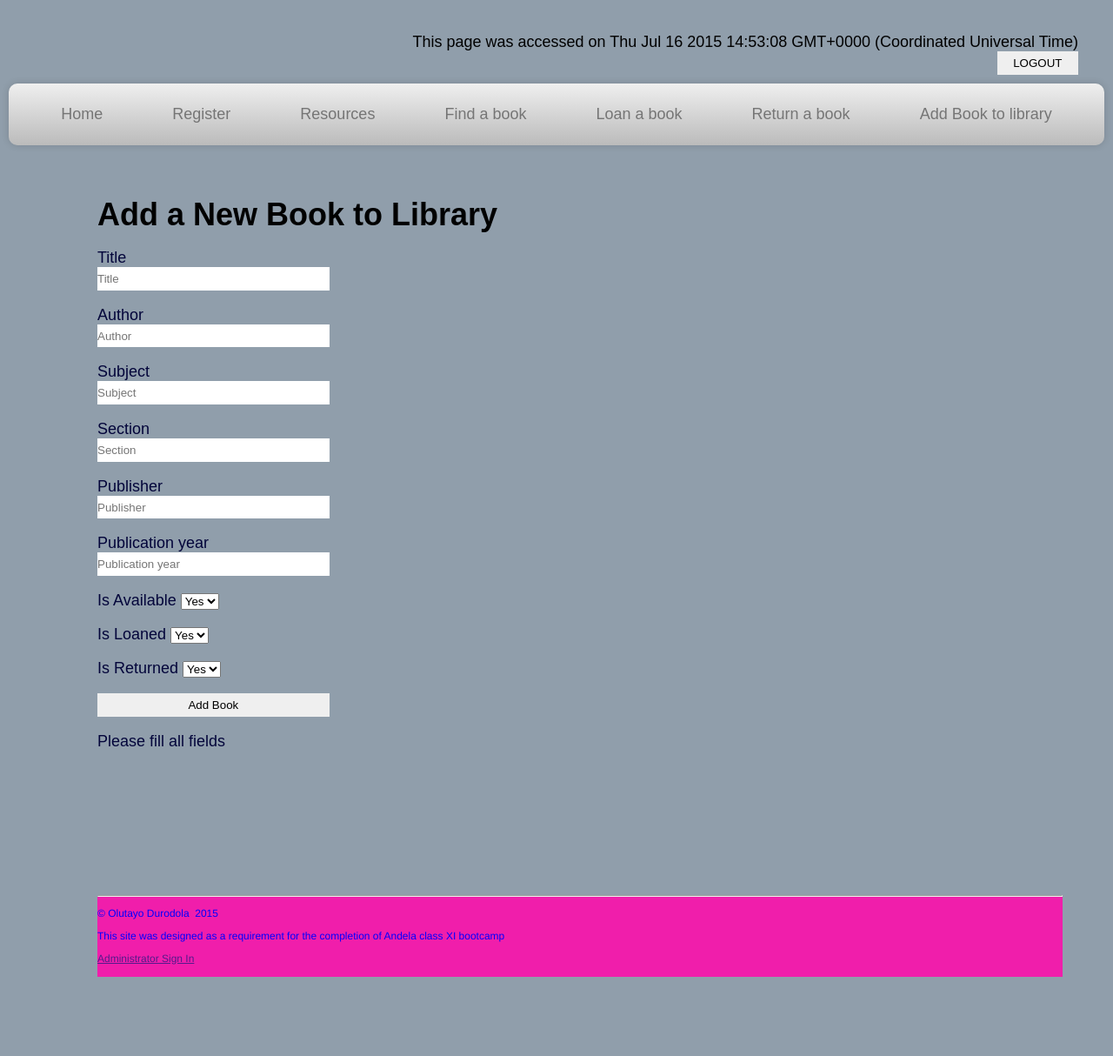
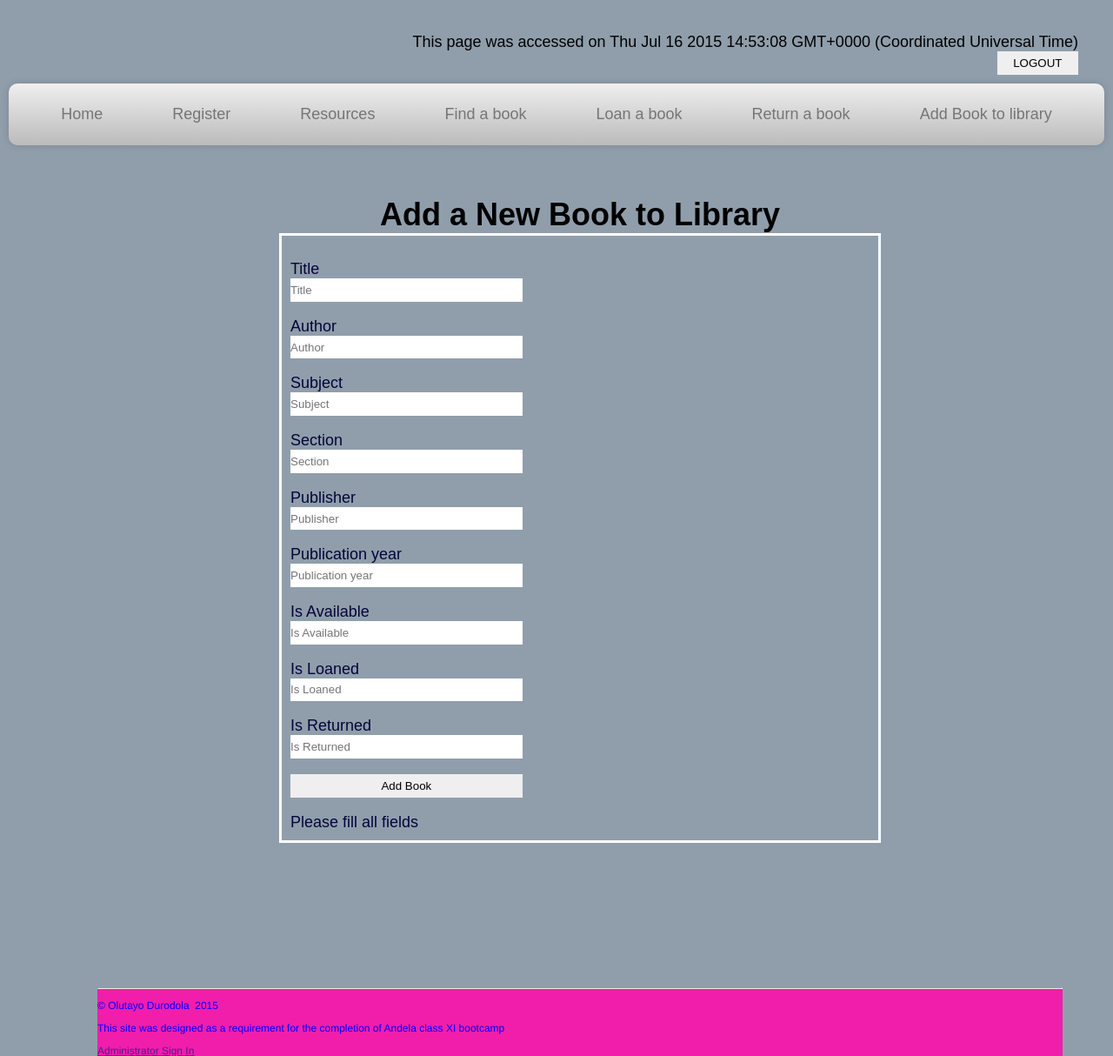
Before and after one commit to olutayodurodola/library-app-project-ver-1.0, a Flask app: page /addabook in a window 1280 px wide. Shown: the top 1214 px of the page at 87% size. Before the commit the page ends 1123 px from the top, so only its background shows below. Run offline with Flask 2, Linux system fonts and the light colour scheme.

Commit message:
library-app-project-ver-1.0

```diff
--- a/Library App/templates/addabook.html
+++ b/Library App/templates/addabook.html
@@ -9,6 +9,17 @@
 <link href="static/libraryappmaincss.css" rel="stylesheet" type="text/css" />
 <link rel="stylesheet" type="text/css" href="static/registercss.css">
 
+<style>
+.center {
+    margin: auto;
+    width: 60%;
+    border:3px solid #fff;
+    padding: 10px;
+}
+.centerh1{
+	text-align: center;
+}
+</style>
 </head>
 <body>
 				<div id="loginlogout" class="toplogin">
@@ -60,11 +71,19 @@ document.write(d)</script></p>
 <div id="mainsection">
 
 
-	<h1>Add a New Book to Library</h1>
+	<h1 class="centerh1">Add a New Book to Library</h1>
 
 
-	<div id="addbookformdiv">
-		<form class="form-inline">
+	<div id="addbookformdiv" class="center">
+		<form class="form-inline" action="/addabook" method="POST">
+
+			{% for messages in get_flashed_messages()%}
+				<span class="success">{{ messages }} </span>
+				{% endfor %}
+				{% if error%}
+			<p class="error"><strong>Erorr:</strong> {{ error }}</p>
+			{% endif %}
+
 		    <div class="form-group">
 		        <label>Title</label> <br>
 		        <input type="text" class="form-control" placeholder="Title" name ="title">
@@ -91,41 +110,25 @@ document.write(d)</script></p>
 		    </div>
 
 
-		    <div class="option-group">
-		    	<label>Is Available </label>
-		        <select>
-  					<option name="isavailable">Yes</option>
-  					<option name="isavailable">No</option>
-  				</select>
+		    <div class="form-group">
+		    	<label>Is Available </label> <br>
+		        <input type="text" class="form-control" placeholder="Is Available" name="isavailable">
   			</div>
- 		    <div class="option-group">
-		    	<label>Is Loaned</label>
 
-  				<select>
-  					<option name="isloaned">Yes</option>
-  					<option name="isloaned">No</option>
-  				</select>
-			</div>
-		    <div class="option-group">
-		    	<label>Is Returned</label>
+  			 <div class="form-group">
+		    	<label>Is Loaned </label> <br>
+		        <input type="text" class="form-control" placeholder="Is Loaned" name="isloaned">
+  			</div>
+  			<div class= "form-group">
+		    	<label>Is Returned</label> <br>
+		        <input type="text" class="form-control" placeholder="Is Returned" name="isreturned">
+  			</div>
 
-  				<select>
-  					<option name="isreturned">Yes</option>
-  					<option name="isreturned">No</option>
-  				</select>
-		    </div>
-
-
-		    <div class="form-group"> <!--Submit Button -->
+ 		    <div class="form-group"> <!--Submit Button -->
 			    		<input type="submit" value="Add Book" width="20px">
           	</div>
 
-			{% for messages in get_flashed_messages()%}
-				<span class="success">{{ messages }} </span>
-				{% endfor %}
-				{% if error%}
-			<p class="error"><strong>Erorr:</strong> {{ error }}</p>
-			{% endif %}
+
 
 
 		<p>Please fill all fields</p>
--- a/Library App/views.py
+++ b/Library App/views.py
@@ -81,9 +81,7 @@ def findabook():
 def returnbook():
 	return render_template("returnabook.html")
 
-@app.route('/loanbook')
-def loanbook():
-	return render_template("loanabook.html")
+
 
 @app.route('/aboutus')
 def aboutus():
@@ -114,13 +112,14 @@ def searchforbook():
 	return render_template("searchlibrary.html")
 
 @app.route('/addabook')
-def addabook():
+def addbook():
 	return render_template("addabook.html")
 
 @app.route('/addabook', methods=['GET','POST'])
-def addbk():
+def addabook():
 	error = None
 	if request.method == 'POST':
+
 
 		title1 = request.form['title']
 		author1 = request.form['author']
@@ -142,3 +141,16 @@ def addbk():
 		return redirect(url_for('home'))
 
 	return render_template('addabook.html', error = error)
+
+@app.route('/loanbook')
+def loanbook():
+	mylistofbooks = []
+	allbooks = db.session.query(Book).order_by(Book.title)
+
+	return render_template("loanabook.html", allbooks = allbooks)
+'''
+@app.route('/loanbook', methods=['GET','POST'])
+def loanbk():
+	mylistofbooks = []
+	return render_template("loanbook.html")
+'''
```
Also changed, not shown: Library App/templates/loanabook.html (+7 -4 lines), Library App/templates/register.html (+13 -2 lines), Library App/user.db, 2 other files.
